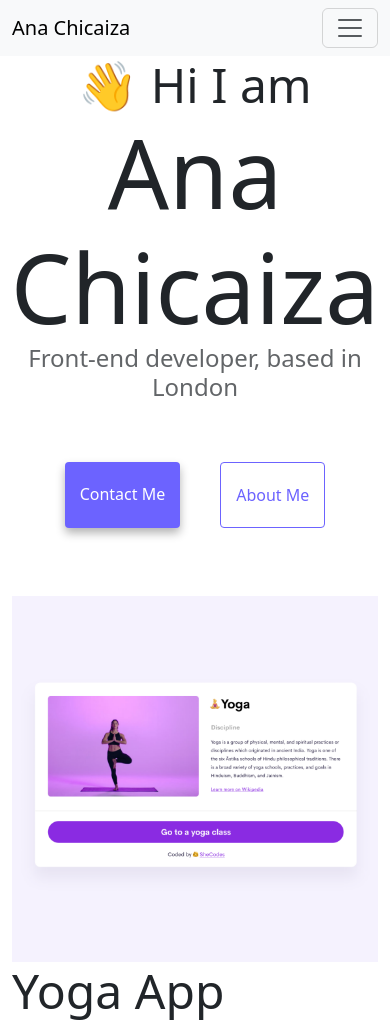
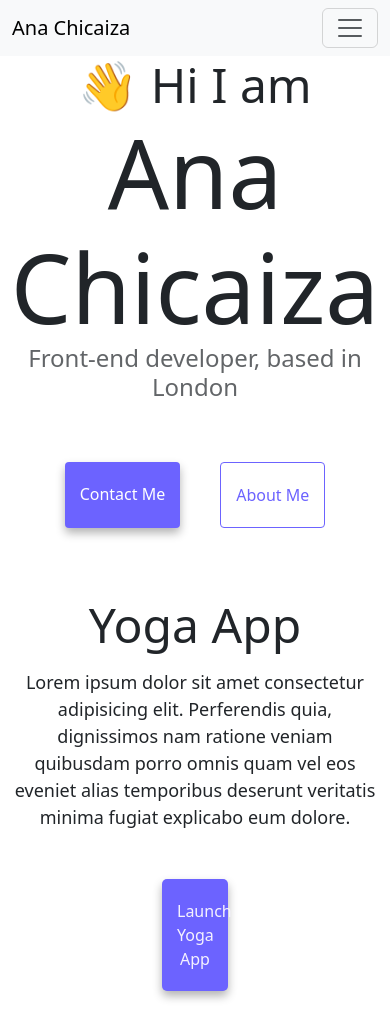
Before and after one commit to anachicaiza/advanced-tool-homework, a plain HTML site: page index.html in a window 390 px wide. Shown: the top 1032 px of the page. Drawn offline with nearby package versions, Linux system fonts and the light colour scheme.

Commit message:
media created for the img

```diff
--- a/src/style.css
+++ b/src/style.css
@@ -103,3 +103,21 @@ html {
   margin: 0;
   padding: 0;
 }
+
+@media (max-width: 600px) {
+  img {
+    display: none;
+  }
+
+  h2,
+  p {
+    text-align: center;
+  }
+
+  .app-btn {
+    display: block;
+    max-width: 200px;
+    margin: 0 150px;
+    text-align: center;
+  }
+}
```
